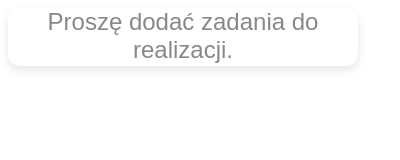
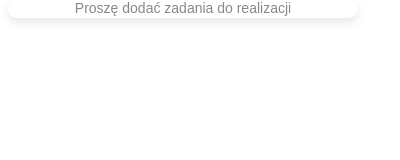
Before and after one commit to JustPrivetProject/booking-system-plugin, a browser extension: page src/popup.html in a window 400 px wide. Drawn offline with Linux system fonts and the light colour scheme.

Commit message:
Update styles for improved layout and readability; adjust margin and font size in table elements

```diff
--- a/src/styles.css
+++ b/src/styles.css
@@ -36,6 +36,7 @@ body {
     align-items: center;
     justify-content: flex-start;
     box-sizing: border-box;
+    margin-top: 0px;
 }
 
 /* ===== TABLE ===== */
@@ -52,9 +53,9 @@ table {
 
 /* Empty table */
 #queueTableBody:empty::after {
-    content: "Proszę dodać zadania do realizacji.";
+    content: "Proszę dodać zadania do realizacji";
     display: table-row;
-    font-size: 24px;
+    font-size: 14px;
     text-align: center;
     color: var(--color-text-light);
     padding: var(--spacing-medium);
@@ -83,6 +84,9 @@ td.actions {
     justify-content: center;
     align-items: center;
     gap: var(--spacing-tiny);
+    margin-left: auto;
+    justify-content: flex-end;
+    width: 130px;
 }
 
 /* ===== BUTTONS ===== */
```
